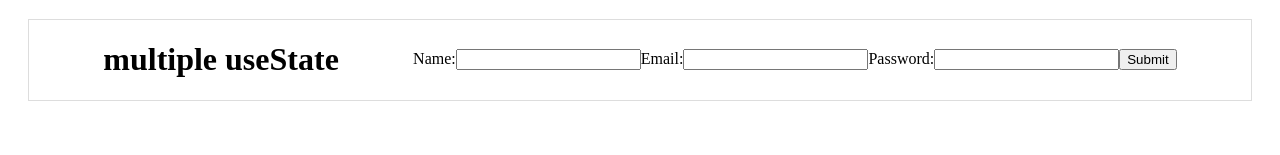
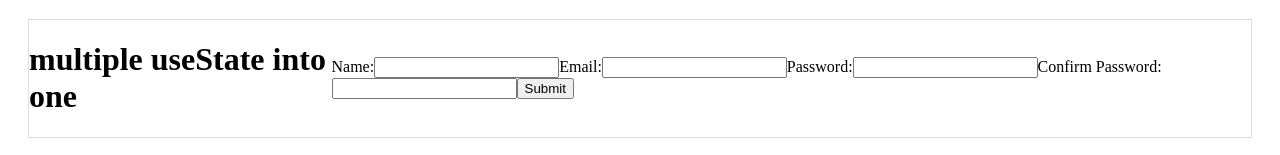
Before and after one commit to satyamrao789/Learning_ReactJs, a React (Create React App) app in the folder 01/: page / in a window 1280 px wide. Shown: the part 878-1033 px from the top of the page. Before the commit the page ends 999 px from the top, so only its background shows below. Built offline with nearby package versions, Linux system fonts and the light colour scheme.

Commit message:
multiple useState into one useState password match logic

```diff
--- a/01/src/NewForm.js
+++ b/01/src/NewForm.js
@@ -5,7 +5,9 @@ const NewForm = () => {
     const [formData, setFormData] = useState({
         name: '',
         email: '',
-        password: ''
+        password: '',
+        confirmpassword: '',
+        matchpassword: true
     })
 
     const handleInputValue = (e) => {
@@ -31,9 +33,47 @@ const NewForm = () => {
 
         //Approach - 2
         //here i defined name,value
-        const [name, value] = e.target;
-        setFormData({...formData, [name] : value})
-    }
+        const {name, value} = e.target;
+        setFormData({ ...formData, [name]: value })
+        // if (name === 'confirmpassword') {
+        //     if (value === formData.password) {
+        //         setFormData({...formData, matchpassword: true});
+        //     } else {
+        //         setFormData({...formData, matchpassword: false});
+        //     }
+        // }
+        if (name === 'confirmpassword') {
+            if (value === formData.password) {
+                setFormData((prevFormData) => ({ //prevFormData me formData ka latest state store ho gya hai, jab arrow function use kiye to
+                    ...prevFormData,
+                    matchpassword: true
+                }));
+            } else {
+                setFormData((prevFormData) => ({
+                    ...prevFormData,
+                    matchpassword: false
+                }));
+            }
+        }
+    };
+    // const handleInputValue = (e) => {
+    //     const { name, value } = e.target;
+    //     setFormData({ ...formData, [name]: value });
+    //     if (name === 'confirmpassword') {
+    //         if (value === formData.password) {
+    //             setFormData((prevFormData) => ({
+    //                 ...prevFormData,
+    //                 matchpassword: true
+    //             }));
+    //         } else {
+    //             setFormData((prevFormData) => ({
+    //                 ...prevFormData,
+    //                 matchpassword: false
+    //             }));
+    //         }
+    //     }
+    // };
+
 
     const handleSubmit = (e) => {
         e.preventDefault();
@@ -41,7 +81,7 @@ const NewForm = () => {
 
     return (
         <div className='mainTag'>
-            <h1>multiple useState</h1>
+            <h1>multiple useState into one</h1>
             <form onSubmit={handleSubmit}>
                 <label>Name:
                     <input name='name' value={formData.name} type='text' onChange={handleInputValue}></input>
@@ -52,10 +92,10 @@ const NewForm = () => {
                 <label>Password:
                     <input name='password' value={formData.password} type='password' onChange={handleInputValue}></input>
                 </label>
-                {/* <label>Confirm Password:
-                    <input value={confimpassword} type='password' onChange={handleConfirmPassword}></input>
+                <label>Confirm Password:
+                    <input name='confirmpassword' value={formData.confirmpassword} type='password' onChange={handleInputValue}></input>
                 </label>
-                {!matchpassword && <p style={{ color: 'red' }}>Password do not match</p>} */}
+                {!formData.matchpassword && <p style={{ color: 'red' }}>Password do not match</p>}
                 <button type='submit'>Submit</button>
             </form>
         </div >
```
